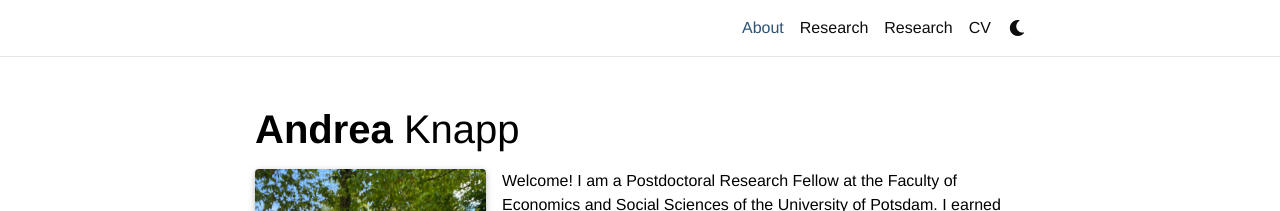
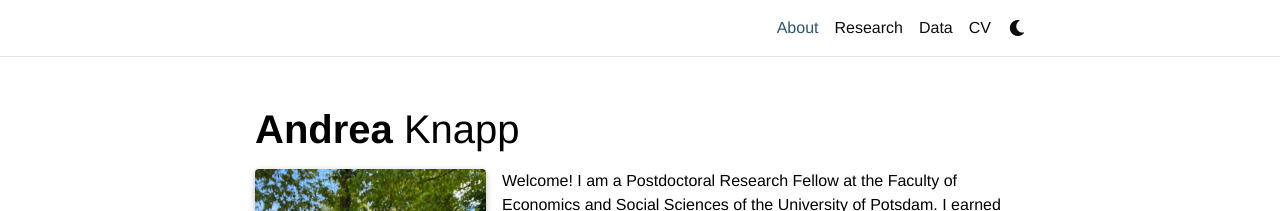
Before and after one commit to andrea-knpp/website, a Jekyll site: the page built from _pages/about.md, in a window 1280 px wide. Shown: the top 211 px of the page. Built offline with Jekyll 4.4.1, drawn with Linux system fonts in a browser that asks for light colours; full-size pictures stand in for the smaller copies a plugin makes; comment, search, counter and statistics services are not loaded; a style sheet for code colours, icons or effects is not loaded.

Commit message:
Update data.md

```diff
--- a/_pages/data.md
+++ b/_pages/data.md
@@ -1,7 +1,7 @@
 ---
 layout: page
-permalink: /research/
-title: Research
+permalink: /data/
+title: Data
 nav: true
 nav_order: 3
 show_title: false
```
